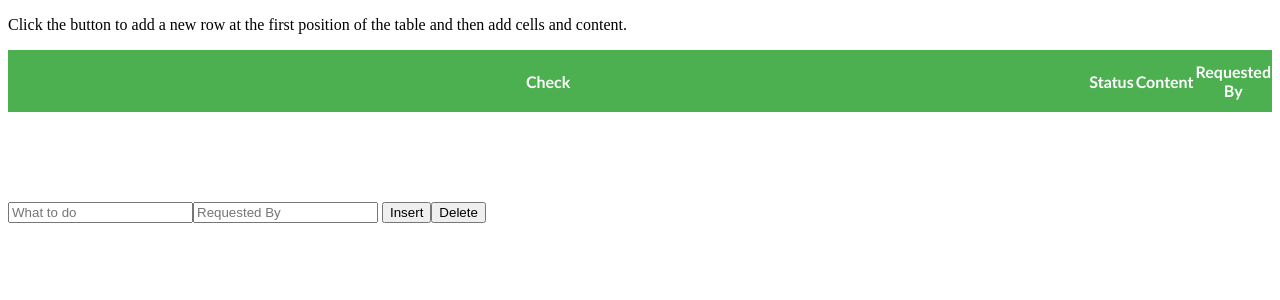
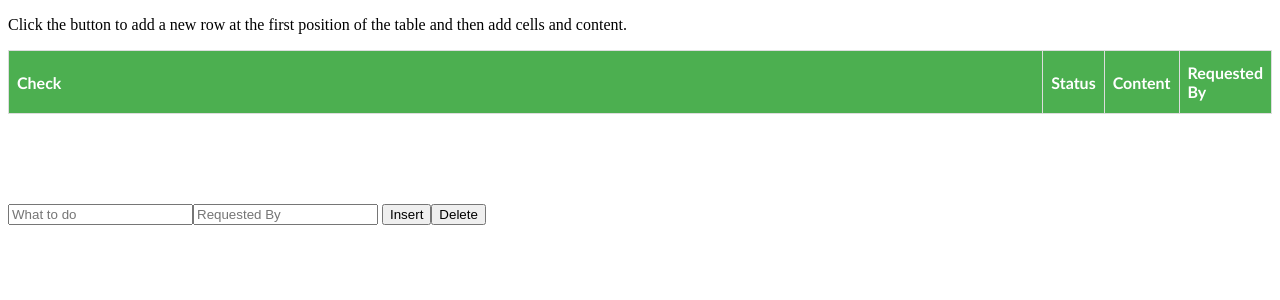
Before and after one commit to darkuress/todo, a Flask app: page / in a window 1280 px wide. Shown: the top 300 px of the page. Run offline with Flask 2, Linux system fonts and the light colour scheme; lists and menus that the app fills with data are empty.

Commit message:
waefawef

```diff
--- a/templates/todo.html
+++ b/templates/todo.html
@@ -8,7 +8,7 @@
         width: 100%;
     }
 
-    #myTable td, #customers th {
+    #myTable td, #myTable th {
         border: 1px solid #ddd;
         text-align: left;
         padding: 8px;
```
